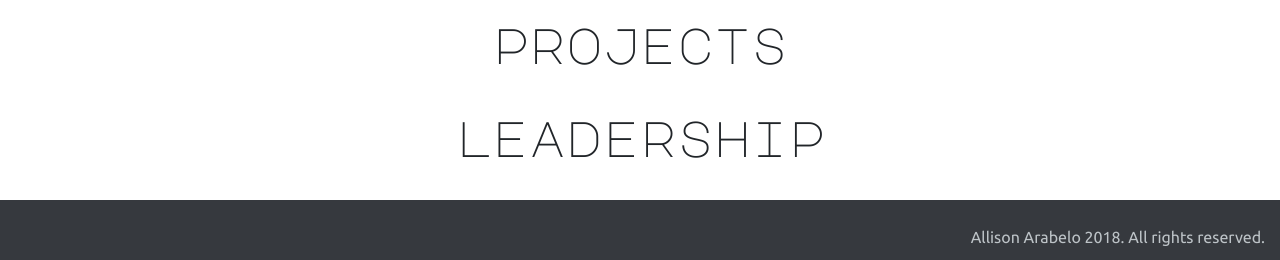
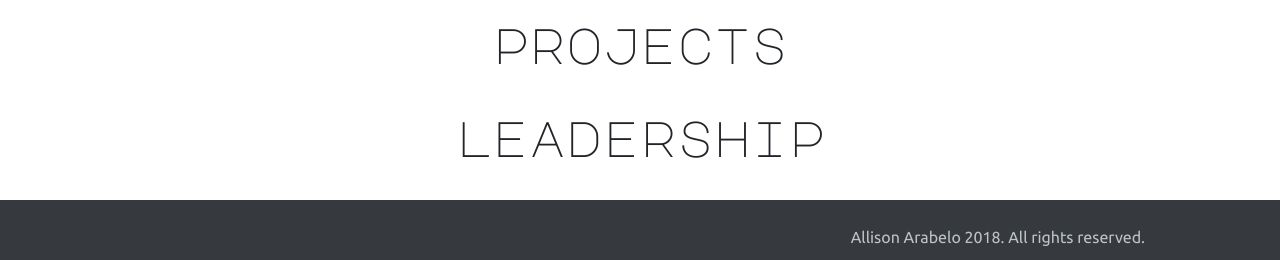
Before and after one commit to zachchao/AlliesWebsite, a Flask app: template templates/index.html in a window 1280 px wide. Shown: the part 899-1159 px from the top of the page. Run offline with Flask 2, Linux system fonts and the light colour scheme; the template is opened without the code that fills it, so the values that code supplies are empty; some libraries are stand-ins or nearby versions.

Commit message:
changed max width

```diff
--- a/templates/index.html
+++ b/templates/index.html
@@ -9,7 +9,7 @@
     {% include 'css/staple.css' %}
 
     .container{
-        max-width: 1340px;
+        max-width: 1040px;
     }
 
     .workExpImg{
--- a/templates/navbar2.html
+++ b/templates/navbar2.html
@@ -25,7 +25,7 @@
   }
 </style>
 
-<div class="row" style="max-width: 1340px; margin: 0 auto; background-color: black; color: white; padding-bottom: 15px;">
+<div class="row" style="max-width: 1040px; margin: 0 auto; background-color: black; color: white; padding-bottom: 15px;">
   <div class="col-sm-4 col-lg-2 navItem">
     <a class="ubuntuFont" href="#aboutMeContainer">about me</a>
   </div>
```
